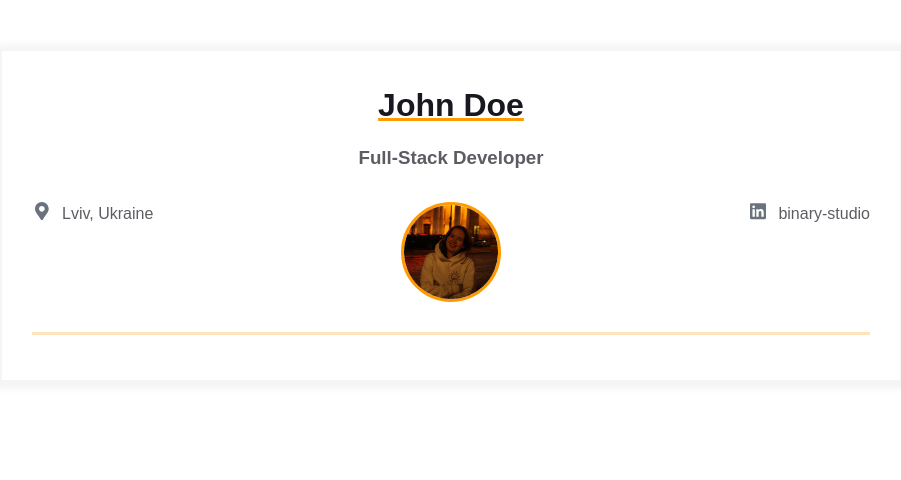
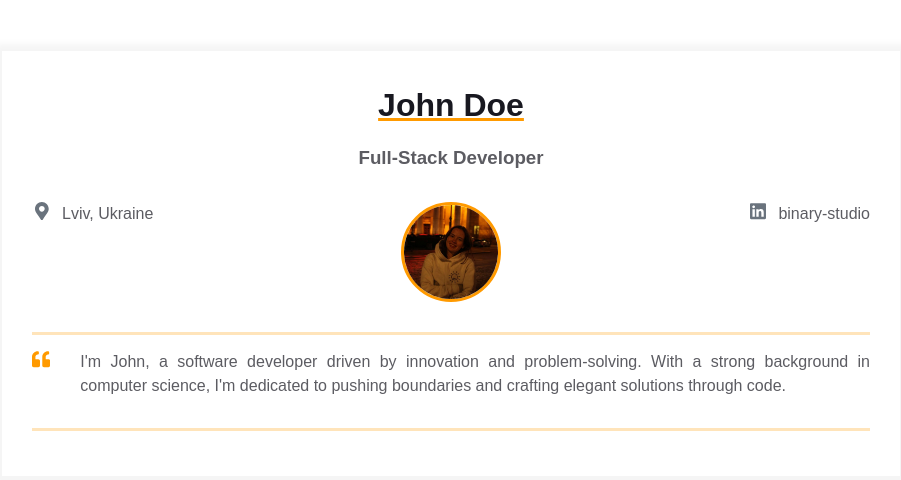
Before and after one commit to olenkabilonizhka/homepage, a plain HTML site: page index.html in a window 1280 px wide. Shown: the whole page, without its empty margins (189-1090 px from the left). Drawn offline with Linux system fonts and the light colour scheme.

Commit message:
Add intro block

```diff
--- a/index.html
+++ b/index.html
@@ -60,6 +60,29 @@
             </div>
           </div>
         </div>
+        <div class="container">
+          <div class="resume__block">
+            <div class="intro">
+              <div class="intro__icon-wrapper">
+                <svg class="intro__icon" xmlns="http://www.w3.org/2000/svg" viewBox="0 0 512 512">
+                  <path
+                    d="M464 256h-80v-64c0-35.3 28.7-64 64-64h8c13.3 0 24-10.7
+                    24-24V56c0-13.3-10.7-24-24-24h-8c-88.4 0-160 71.6-160 160v240c0
+                    26.5 21.5 48 48 48h128c26.5 0 48-21.5
+                    48-48V304c0-26.5-21.5-48-48-48zm-288 0H96v-64c0-35.3 28.7-64
+                    64-64h8c13.3 0 24-10.7 24-24V56c0-13.3-10.7-24-24-24h-8C71.6 32 0
+                    103.6 0 192v240c0 26.5 21.5 48 48 48h128c26.5 0
+                    48-21.5 48-48V304c0-26.5-21.5-48-48-48z"
+                  ></path>
+                </svg>
+              </div>
+              <p class="intro_text">I'm John, a software developer driven by innovation and
+                problem-solving. With a strong background in computer science,
+                I'm dedicated to pushing boundaries and crafting elegant
+                solutions through code.</p>
+            </div>
+          </div>
+        </div>
       </div>
     </main>
   </body>
```
